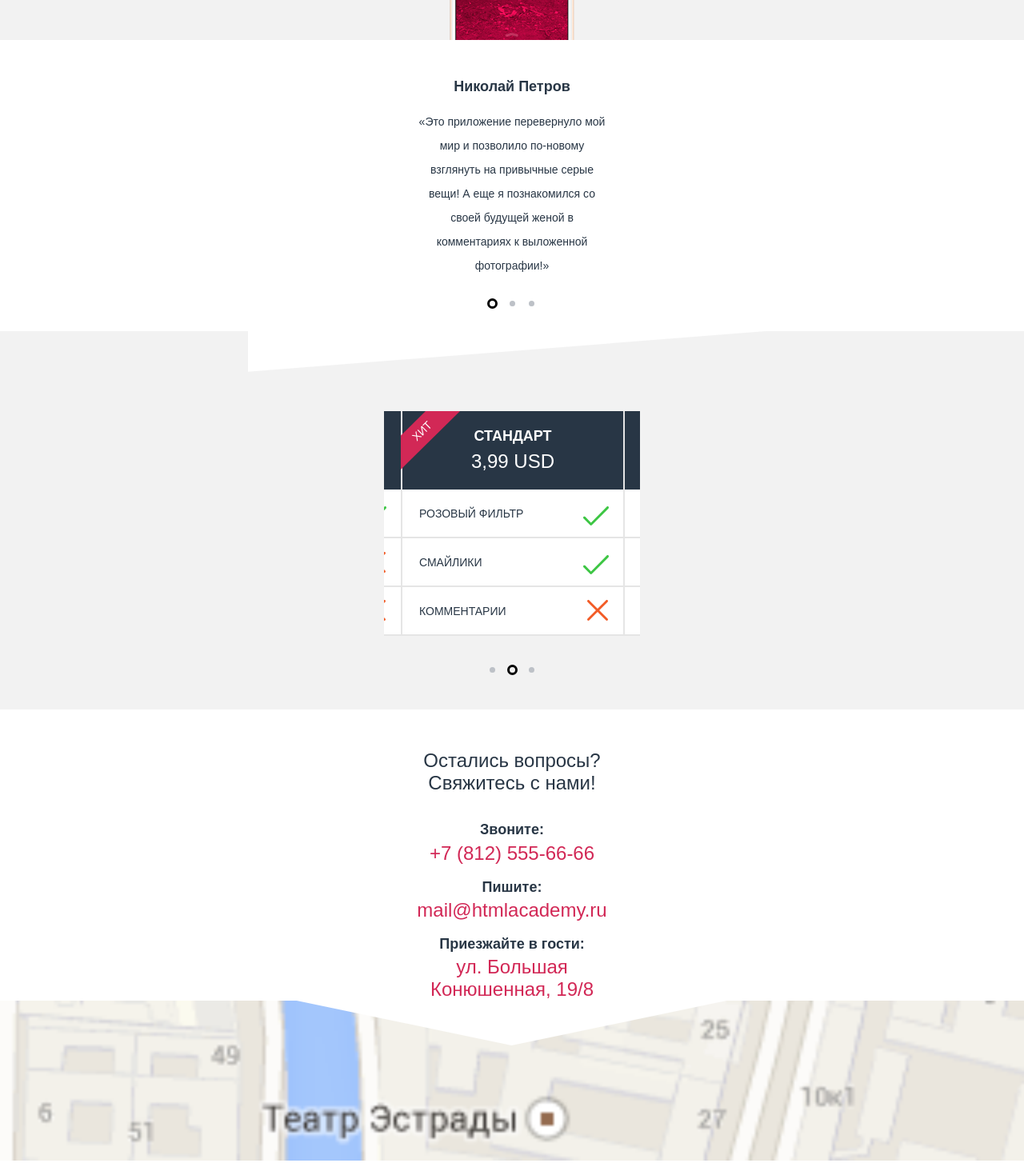
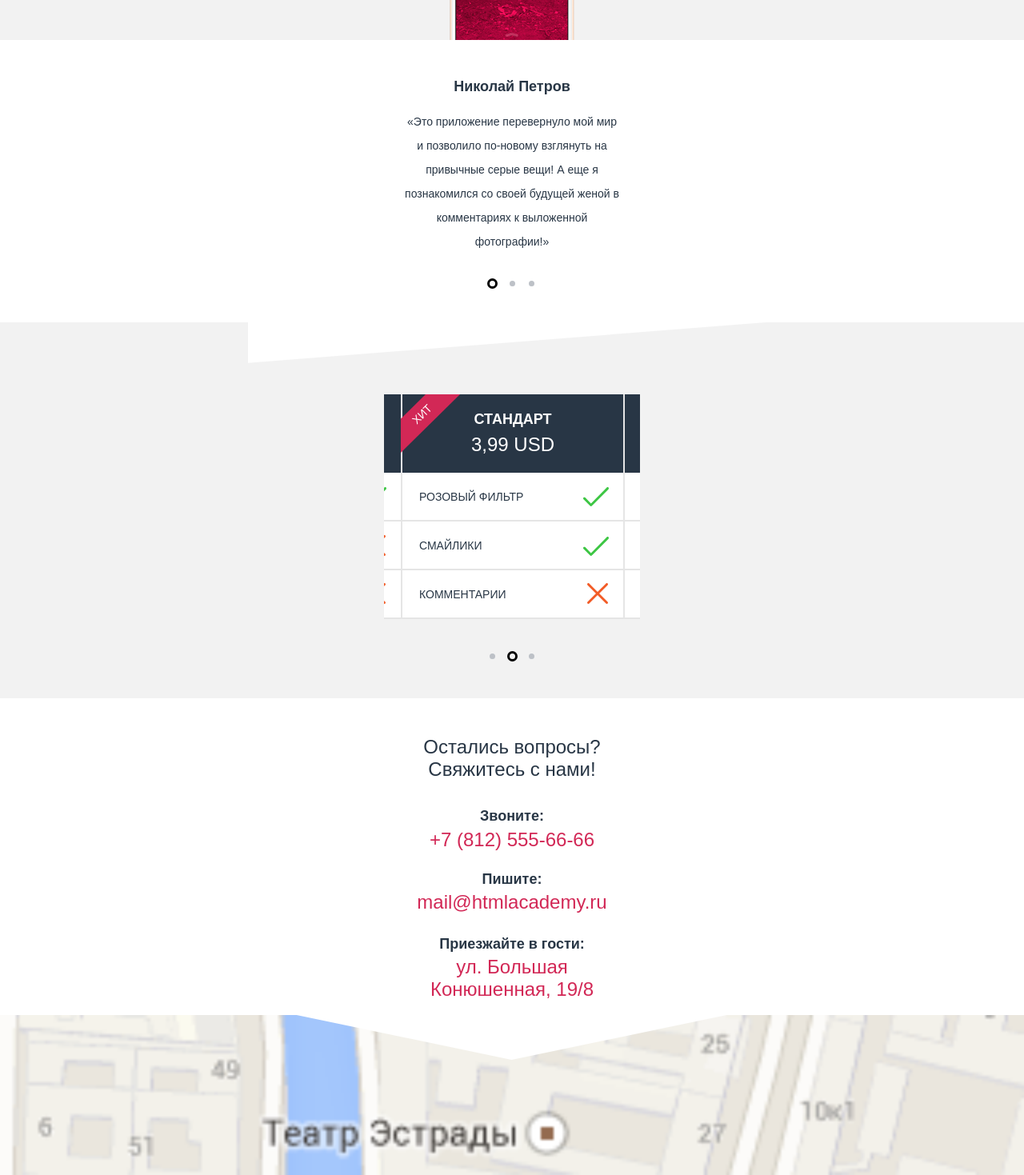
Before and after one commit to darya-d/896583-pink-19, a website: page source/index.html in a window 1280 px wide. Shown: the part 1760-3229 px from the top of the page at 80% size. Drawn offline with nearby package versions, Linux system fonts and the light colour scheme; files that its build step writes are made by us from their sources.

Commit message:
make perfect pixel

```diff
--- a/source/sass/block/page-main.scss
+++ b/source/sass/block/page-main.scss
@@ -204,7 +204,7 @@
 }
 
 .feedback__wrapper {
-  padding-bottom: 28px;
+  padding-bottom: 42px;
 }
 
 .feedback__list {
@@ -231,7 +231,7 @@
   font-weight: 400;
   line-height: 30px;
   text-align: center;
-  padding: 0 20px 9px;
+  padding: 0 5px 14px;
 }
 
 .feedback__controls {
@@ -298,8 +298,8 @@
 }
 
 .slider__controls--tariff {
-  padding-top: 33px;
-  padding-bottom: 43px;
+  padding-top: 37px;
+  padding-bottom: 46px;
   text-align: center;
 }
 
@@ -373,7 +373,7 @@
 
 .tariff__item {
   position: relative;
-  margin-top: 100px;
+  margin-top: 90px;
 }
 
 .tariff__header {
@@ -456,7 +456,7 @@
   content: " ";
   width: 32px;
   height: 32px;
-  top: 119px;
+  top: 116px;
   right: 19px;
   background-image: url("../img/icon-yes-green.svg");
   background-repeat: no-repeat;
@@ -468,7 +468,7 @@
   content: " ";
   width: 32px;
   height: 32px;
-  top: 180px;
+  top: 178px;
   right: 19px;
   background-image: url("../img/icon-yes-green.svg");
   background-repeat: no-repeat;
@@ -480,8 +480,8 @@
   content: " ";
   width: 32px;
   height: 32px;
-  top: 235px;
-  right: 19px;
+  top: 236px;
+  right: 23px;
   background-image: url("../img/icon-yes-green.svg");
   background-repeat: no-repeat;
   background-size: 100%;
@@ -1041,7 +1041,7 @@ input[type="radio"] {
 
 // *Contacts
 .contacts__wrapper {
-  padding: 30px 30px 0 30px;
+  padding: 27px 30px 18px 30px;
 }
 
 .contacts__title {
@@ -1077,6 +1077,14 @@ input[type="radio"] {
 //   opacity: 0.3;
 // }
 
+.contacts__phone {
+  margin-bottom: 25px;
+}
+
+.contacts__email {
+  margin-bottom: 28px;
+}
+
 .contacts__map {
   position: relative;
   overflow: hidden;
```
